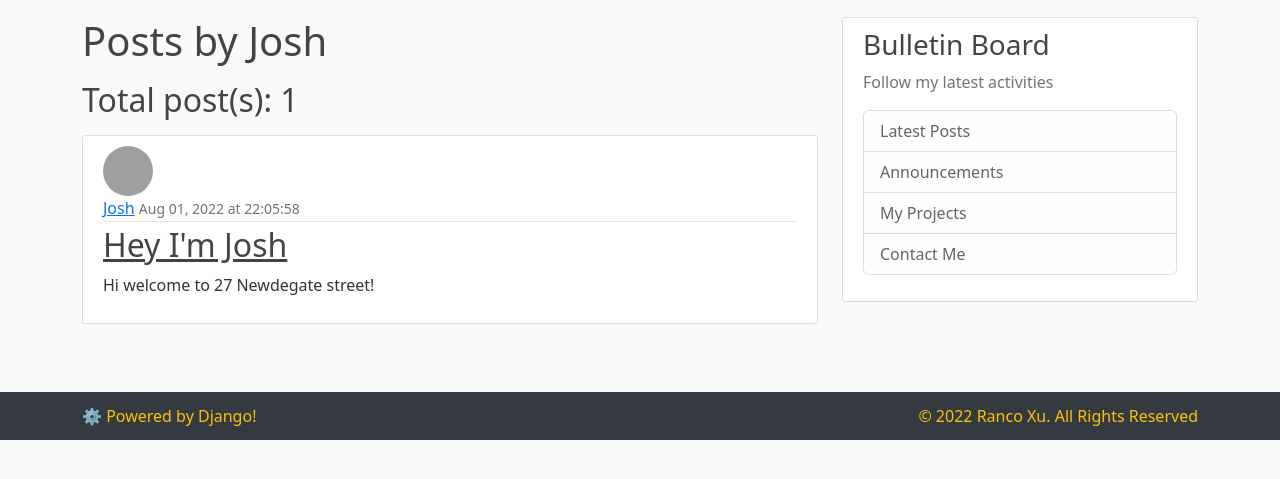
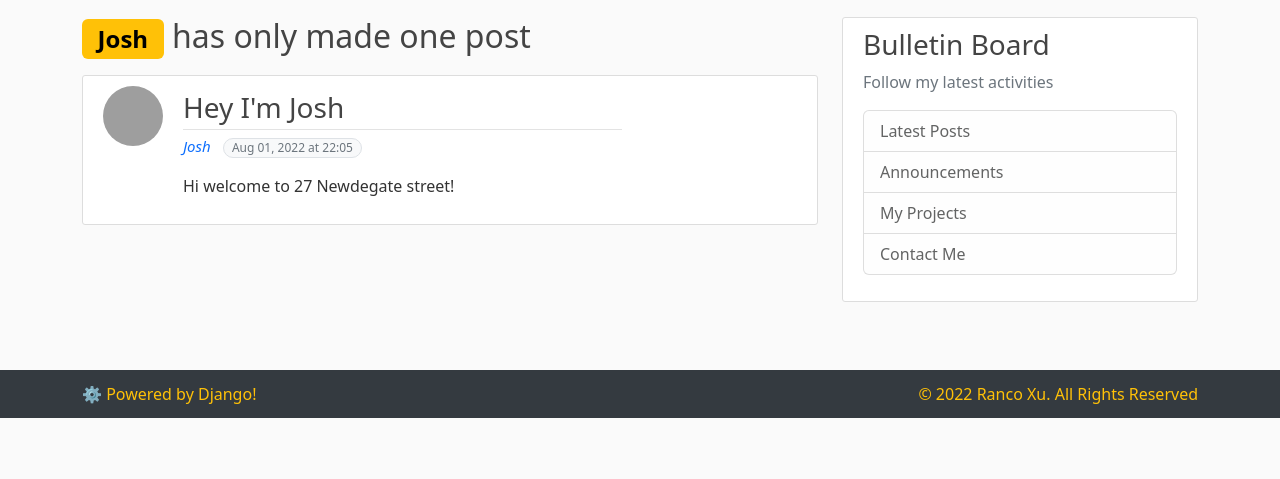
Before and after one commit to RancoX/My_Website, a Django app: a page that uses blog/templates/blog/user_posts.html in a window 1280 px wide. Shown: the part 63-542 px from the top of the page. Run offline with Django 4.2, Linux system fonts and the light colour scheme; data comes from the database, SQL or seed files in the repository; grey boxes are pictures that could not be loaded.

Commit message:
bs4 overridden by bs5

```diff
--- a/blog/templates/blog/post_form.html
+++ b/blog/templates/blog/post_form.html
@@ -5,13 +5,13 @@
         <form method="POST">
             {%csrf_token%}
             <fieldset class="form-group">
-                <legend class="border-bottom mb-4">New Blog Post</legend>
+                <legend class="border-bottom fw-semibold mb-4">New Blog Post</legend>
                 <!-- {{form.as_p}} -->
                 {{form|crispy}}
             </fieldset>
             <!--add a submit button which is not included in dj form-->
             <div class="form-group">
-                <button class="btn btn-outline-info" type="submit">Post</button>
+                <button class="btn btn-outline-primary" type="submit">Post</button>
             </div>
         </form>
     </div>
--- a/blog/templates/blog/user_posts.html
+++ b/blog/templates/blog/user_posts.html
@@ -1,37 +1,52 @@
 {% extends 'blog/base.html' %}
 {%block content%}
-<h1 class="mb-3">Posts by {{ view.kwargs.username }}</h1>
-<h2 class="mb-3">Total post(s): {{ page_obj.paginator.count }}</h2>
+{% if page_obj.paginator.count > 1 %}
+    <h2 class="mb-3">{{ page_obj.paginator.count }} posts in total by <span class="badge text-bg-secondary">{{ view.kwargs.username }}</span></h2>
+{% elif page_obj.paginator.count == 1 %}
+    <h2 class="mb-3"><span class="badge text-bg-warning">{{ view.kwargs.username }}</span> has only made one post</h2>
+{% else %}
+    <h2 class="mb-3">No post by <span class="badge text-bg-danger">{{ view.kwargs.username }}</span> yet!</h2>
+{% endif %}
+
 {% for post in all_posts %}
 <article class="media content-section">
-    <img class="rounded-circle article-image mr-2" width="50" height="50" src="{{post.author.profile.image.url}}">
-    <div class="media-body">
-        <div class="article-metadata">
-            <a class="mr-2" href="{% url 'user-posts' post.author.username %}">{{ post.author }}</a>
-            <small class="text-muted">{{ post.date_posted|date:"M d, Y \a\t G:i:s" }}</small>
+
+    <div class="container">
+        <div class="row">
+            <img class="rounded-circle article-image me-2 col-4 px-0" style="width: 60px; height: 60px;" src="{{post.author.profile.image.url}}">
+            <div class="media-body col-8">
+
+                <div class="article-metadata">
+                    <a class="article-title fs-3 fw-normal text-decoration-none" href="{% url 'post-detail' post.id %}">{{ post.title }}</a>
+                </div>
+
+                <a class="me-2 fst-italic text-decoration-none" style="font-size: 15px;" href="{% url 'user-posts' post.author.username %}">{{ post.author }}</a>
+                <p class="text-muted text-nowrap bg-light border rounded-pill d-inline-block px-2" style="font-size: 12px;">{{ post.date_posted|date:"M d, Y \a\t G:i" }}</p>
+                <p class="article-content">{{ post.content }}</p>
+            </div>
         </div>
-        <h2><a class="article-title" href="{% url 'post-detail' post.id %}">{{ post.title }}</a></h2>
-        <p class="article-content">{{ post.content }}</p>
+
     </div>
+
 </article>
 {% endfor %}
 {% if is_paginated %}
 {% if page_obj.has_previous %}
-<a class="btn btn-outline-info mb-4" href="?page=1">First</a>
-<a class="btn btn-outline-info mb-4" href="?page={{ page_obj.previous_page_number }}">Previous</a>
+<a class="btn btn-outline-dark btn-small mb-4" href="?page=1">&laquo;</a>
+<a class="btn btn-outline-dark btn-small mb-4" href="?page={{ page_obj.previous_page_number }}">&lt;</a>
 {% endif %}
 
 {% for num in page_obj.paginator.page_range %}
 {% if page_obj.number == num %}
-<a class="btn btn-info mb-4" href="?page={{ num }}">{{ num }}</a>
-{% elif num > page_obj.number|add:'-3' and num < page_obj.number|add:'3' %} <a class="btn btn-outline-info mb-4"
+<a class="btn btn-btn-outline-dark btn-small mb-4" href="?page={{ num }}">{{ num }}</a>
+{% elif num > page_obj.number|add:'-3' and num < page_obj.number|add:'3' %} <a class="btn btn-outline-dark btn-small mb-4"
     href="?page={{ num }}">{{ num }}</a>
     {% endif %}
     {% endfor %}
 
     {% if page_obj.has_next %}
-    <a class="btn btn-outline-info mb-4" href="?page={{ page_obj.next_page_number }}">Next</a>
-    <a class="btn btn-outline-info mb-4" href="?page={{ page_obj.paginator.num_pages }}">Last</a>
+    <a class="btn btn-outline-dark btn-small mb-4" href="?page={{ page_obj.next_page_number }}">&gt;</a>
+    <a class="btn btn-outline-dark btn-small mb-4" href="?page={{ page_obj.paginator.num_pages }}">&raquo;</a>
     {% endif %}
 
     {% endif %}
```
Also changed, not shown: all_users/templates/all_users/profile.html (+6 -6 lines), blog/templates/blog/home.html (+22 -13 lines), blog/templates/blog/post_detail.html (+23 -13 lines), blog/templates/blog/temp.html (+26 -31 lines).
